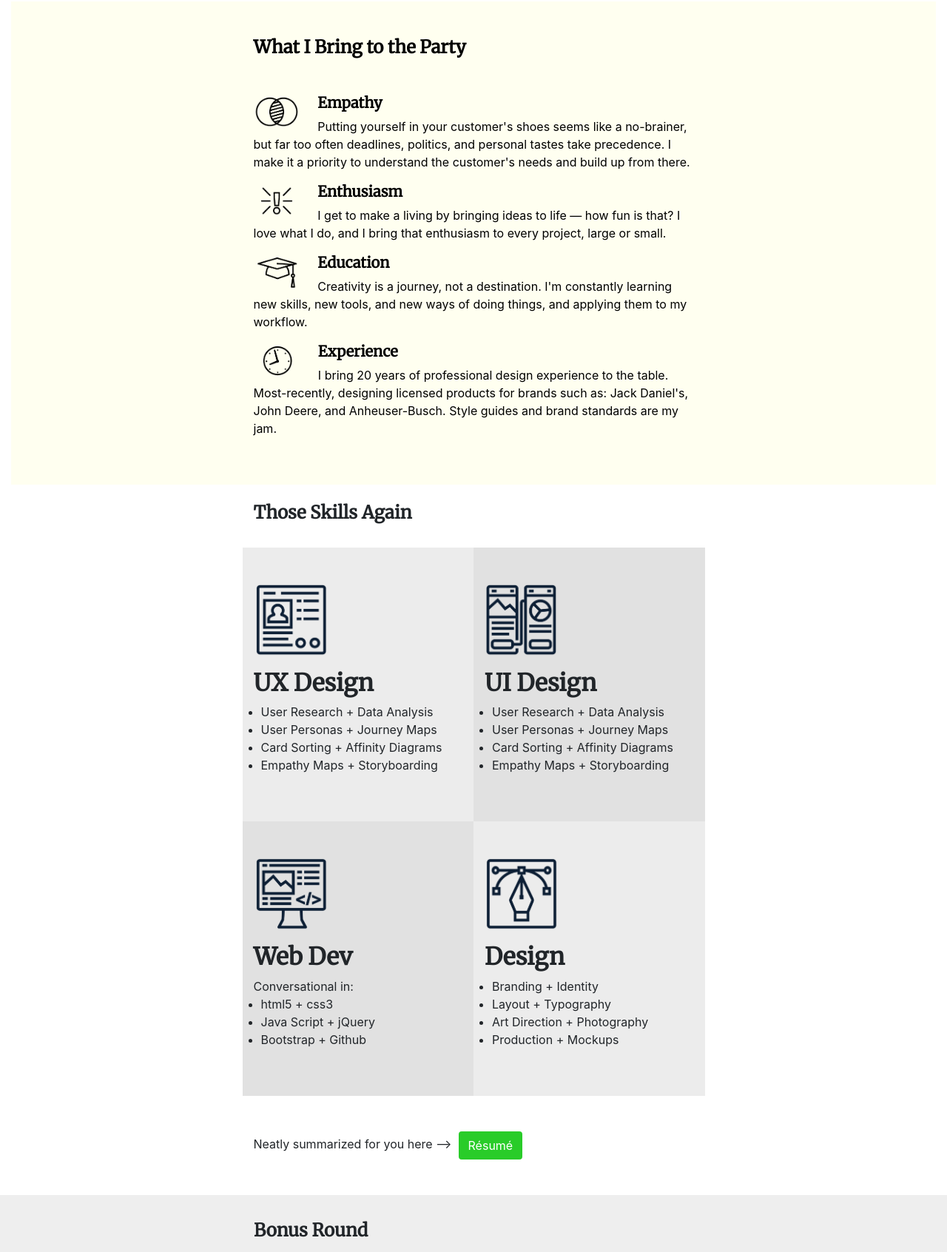
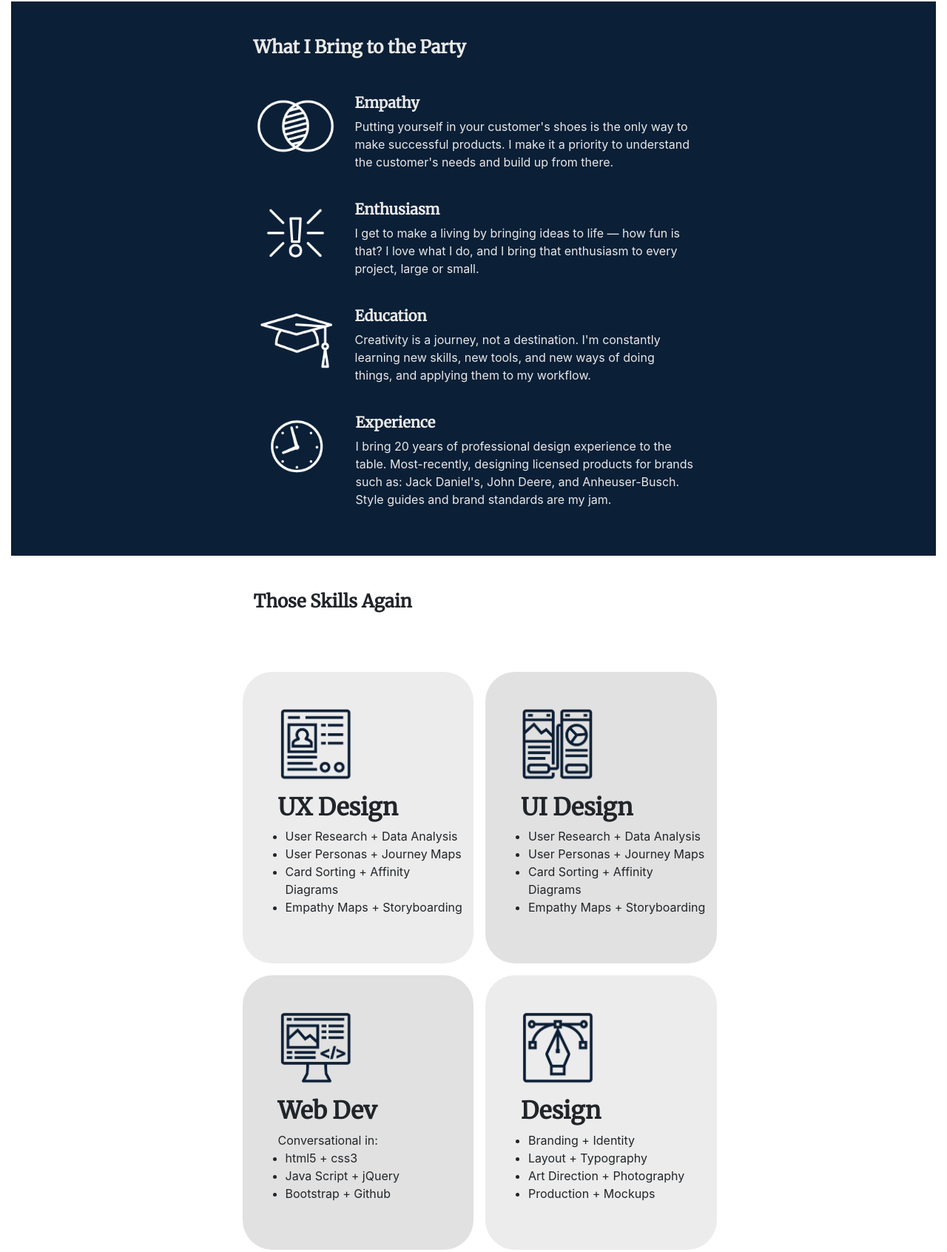
Before and after one commit to chrisvanert/portfolio1, a plain HTML site: page about.html in a window 1280 px wide. Shown: the part 595-2287 px from the top of the page at 74% size. Drawn offline with nearby package versions, Linux system fonts and the light colour scheme.

Commit message:
about page changes

```diff
--- a/about.html
+++ b/about.html
@@ -28,7 +28,7 @@
 
     <!-- Navigation bar -->
     <nav class="navbar navbar-expand-lg  customNav">
-        <a class="navbar-brand" href="index.html"><img src="images/VertIconBlack@3x.png">v_ert</a>
+      <a class="navbar-brand" href="index.html"><img src="images/VertIconNavy@3x.png"><span style="color:#0B1F36">v_ert</span></a>
         <button class="navbar-toggler" type="button" data-toggle="collapse" data-target="#navbarSupportedContent"
           aria-controls="navbarSupportedContent" aria-expanded="false" aria-label="Toggle navigation">
           <span class="navbar-toggler-icon"></span>
@@ -69,7 +69,7 @@
         <div class="row">
             <div class="col-lg-3 col-md-3 col-sm-12"></div>
                 <div class="col-lg-6 col-md-6 col-sm-12">
-                    <div  data-aos="zoom-out-right" data-aos-delay="500" class="float-left pr-4"><img src="images/CVEProfilePlain@3x.png" style="height:200px"></div>
+                    <div  data-aos="zoom-out-down" data-aos-delay="100" class="float-left pr-4"><img src="images/CVEProfilePlain@3x.png" style="height:200px"></div>
                     <!--<div> <h1 class="display-1;">About Me</h1></div>-->
                     <div> <h1 style="display-1;margin-bottom:0">Hi, I'm <strong>Chris</strong></h1> <h3>a user-centered designer based in Minnesota.</h3>
                         <p class="mt-4">After years in a more traditional graphic design environment, I'm pivoting to UX/UI design. I'm currently enrolled in the <strong>University of Minnesota UX/UI Bootcamp</strong>, and after months of hard (but fun) work, will have my certificate in mid-March 2021. In addition to formal education, I'm a big <strong>DIY</strong> proponent, who loves <strong>learning by doing</strong>. I'm not afraid to get my hands dirty (I prefer it). I can often be found deep down a How-To tutorial rabbit hole.</p>
@@ -84,29 +84,32 @@
 
     <!-- Info Section -->
     <div class="container-fluid" style="padding-top:60px">
-        <div class="row py-5" style="background-color:ivory">
+        <div class="row py-5" style="background-color:#0B1F36">
             <div class="col-lg-3 col-md-3 col-sm-12"></div>
-                <div class="col-lg-6 col-md-6 col-sm-12" style="color:black">
+                <div class="col-lg-6 col-md-6 col-sm-12" style="color:rgb(233, 233, 233)">
                     <div class="mb-5"> <h4 class="display-4;"style="font-weight: 700;">What I Bring to the Party</h4></div>
-                    <div  data-aos="fade-right" data-aos-delay="100" class="float-left pr-4"><img src="images/EmpathyIcon@2x.png" style="height:50px"></div>
+                    <div  data-aos="fade-right" data-aos-delay="100" class="float-left pr-4"><img src="images/EmpathyIcon@2x.png" style="height:90px;filter:invert(100%)"></div>
                     <div> <h5 class="display-4;" style="font-weight: 700;">Empathy</h5></div>
                     <div>
-                        <p>Putting yourself in your customer's shoes seems like a no-brainer, but far too often deadlines, politics, and personal tastes take precedence. I make it a priority to understand the customer's needs and build up from there.</p>
+                        <p style="overflow:hidden">Putting yourself in your customer's shoes is the only way to make successful products. I make it a priority to understand the customer's needs and build up from there.</p>
                     </div>
-                    <div  data-aos="fade-right" data-aos-delay="200" class="float-left pr-4"><img src="images/EnthusiasmIcon@2x.png" style="height:50px"></div>
+                    <br>
+                    <div  data-aos="fade-right" data-aos-delay="200" class="float-left pr-4"><img src="images/EnthusiasmIcon@2x.png" style="height:90px;filter:invert(100%)"></div>
                     <div><h5 class="display-4;" style="font-weight: 700;">Enthusiasm</h5></div>
                     <div>
-                        <p>I get to make a living by bringing ideas to life — how fun is that? I love what I do, and I bring that enthusiasm to every project, large or small.</p>
+                        <p style="overflow:hidden">I get to make a living by bringing ideas to life — how fun is that? I love what I do, and I bring that enthusiasm to every project, large or small.</p>
                     </div>
-                    <div  data-aos="fade-right" data-aos-delay="300" class="float-left pr-4"><img src="images/EducationIcon@2x.png" style="height:50px"></div>
+                    <br>
+                    <div  data-aos="fade-right" data-aos-delay="300" class="float-left pr-4"><img src="images/EducationIcon@2x.png" style="height:90px;filter:invert(100%)"></div>
                     <div><h5 class="display-4;" style="font-weight: 700;">Education</h5></div>
                     <div>
-                        <p>Creativity is a journey, not a destination. I'm constantly learning new skills, new tools, and new ways of doing things, and applying them to my workflow. </p>
+                        <p style="overflow:hidden">Creativity is a journey, not a destination. I'm constantly learning new skills, new tools, and new ways of doing things, and applying them to my workflow. </p>
                     </div>
-                    <div  data-aos="fade-right" data-aos-delay="400" class="float-left pr-4"><img src="images/ExperienceIcon@2x.png" style="height:50px"></div>
+                    <br>
+                    <div  data-aos="fade-right" data-aos-delay="400" class="float-left pr-4"><img src="images/ExperienceIcon@2x.png" style="height:90px;filter:invert(100%)"></div>
                     <div><h5 class="display-4;" style="font-weight: 700;">Experience</h5></div>
                     <div>
-                        <p>I bring 20 years of professional design experience to the table. Most-recently, designing licensed products for brands such as: Jack Daniel's, John Deere, and Anheuser-Busch. Style guides and brand standards are my jam.</p>
+                        <p style="overflow:hidden">I bring 20 years of professional design experience to the table. Most-recently, designing licensed products for brands such as: Jack Daniel's, John Deere, and Anheuser-Busch. Style guides and brand standards are my jam.</p>
                     </div>
 
                 </div>
@@ -116,7 +119,7 @@
     </div>
 
     <div class="container-fluid">
-      <div class="row mt-4 mb-4">
+      <div class="row mt-5 mb-5">
         <div class="col-lg-3 col-md-3 col-sm-12"></div>
           <div class="col-lg-6 col-md-6 col-sm-12">
             <div><h4 class="sectionHeading2">Those Skills Again</h4></div>
@@ -127,9 +130,9 @@
     </div>
 
   <div class="container-fluid">
-    <div class="row mb-0">
+    <div class="row mb-0 pt-4">
       <div class="col-lg-3 col-md-3 col-sm-12"></div>
-        <div  data-aos="fade-right" data-aos-delay="100" class="col-lg-3 col-md-3 col-sm-12 py-5" style="background-color: #ececec;"">
+        <div  data-aos="fade-right" data-aos-delay="100" class="col-lg-3 col-md-3 col-sm-12 py-5 pl-5 mr-3 mb-3" style="background-color: #ececec; border-radius: 40px;">
           <div class="pb-3"> <img src="images/UXicon@3x.png" style="height:100px" alt="UX Design"></div>
           <div><h2 class="sectionHeading2">UX Design</h2>
             <ul class="no-indentFlex">
@@ -140,7 +143,7 @@
           </div>
         </div>
 
-        <div data-aos="fade-right" data-aos-delay="200" class="col-lg-3 col-md-3 col-sm-12 py-5" style="background-color: #e1e1e1;"">
+        <div data-aos="fade-right" data-aos-delay="200" class="col-lg-3 col-md-3 col-sm-12 py-5 pl-5 mb-3" style="background-color: #e1e1e1;border-radius: 40px;">
           <div class="pb-3"> <img src="images/UIicon@3x.png" style="height:100px" alt="UX Design"></div>
           <div><h2 class="sectionHeading2">UI Design</h2>
             <ul class="no-indentFlex">
@@ -157,7 +160,7 @@
 
     <div class="row mt-0">
       <div class="col-lg-3 col-md-3 col-sm-12"></div>
-        <div data-aos="fade-right" data-aos-delay="300" class="col-lg-3 col-md-3 col-sm-12  py-5" style="background-color: #e1e1e1;"">
+        <div data-aos="fade-right" data-aos-delay="300" class="col-lg-3 col-md-3 col-sm-12  py-5 pl-5 mr-3" style="background-color: #e1e1e1;border-radius: 40px;">
           <div class="pb-3"> <img src="images/Webicon@3x.png" style="height:100px" alt="UX Design"></div>
           <div><h2 class="sectionHeading2">Web Dev</h2>
             <p style="padding:0;margin:0">Conversational in:</p>
@@ -168,7 +171,7 @@
           </div>
         </div>
 
-        <div data-aos="fade-right" data-aos-delay="400" class="col-lg-3 col-md-3 col-sm-12 py-5" style="background-color: #ececec;"">
+        <div data-aos="fade-right" data-aos-delay="400" class="col-lg-3 col-md-3 col-sm-12 py-5 pl-5" style="background-color: #ececec;border-radius: 40px;">
           <div class="pb-3"> <img src="images/Designicon@3x.png" style="height:100px" alt="UX Design"></div>
           <div><h2 class="sectionHeading2">Design</h2>
             <ul class="no-indentFlex">
@@ -198,7 +201,7 @@
 
 <!-- Next Section-->
 
-<div class="container-fluid py-4" style="background-color: #eeeeee;">
+<div class="container-fluid pt-4 pb-5" style="background-color: #dbecff;">
   <div class="row">
     <div class=" col-lg-3 col-md-3col-sm-12"></div>
     <div data-aos="zoom-out" class="col-lg-6 col-md-6 col-sm-12">
--- a/css/index.css
+++ b/css/index.css
@@ -91,7 +91,7 @@ body {
 
 /* Navigation links */
 .customNav a {
-  color: black !important;
+  color: #0B1F36 !important;
 }
 .navCTA {
   font-size: 15px;
@@ -344,7 +344,7 @@ form {
 .footer1 {
 
   /*background-image: linear-gradient(350deg, rgb(0, 0, 0), rgb(10, 126, 242));*/
-  color: black !important;
+  color: #0B1F36 !important;
 
 }
 
@@ -378,7 +378,7 @@ form {
   float: left;
   text-align: center;
   padding: 8px;
-  color: black;
+  color:#0B1F36;
 }
 
 ul.no-indentFlex {
```
Also changed, not shown: casestudies.html (+1 -1 lines), index.html (+2 -2 lines), projects_brt.html (+1 -1 lines), projects_dol.html (+1 -1 lines), projects_recycleaid.html (+1 -1 lines), resume.html (+1 -1 lines), images/VertIconNavy@3x.png (added).
